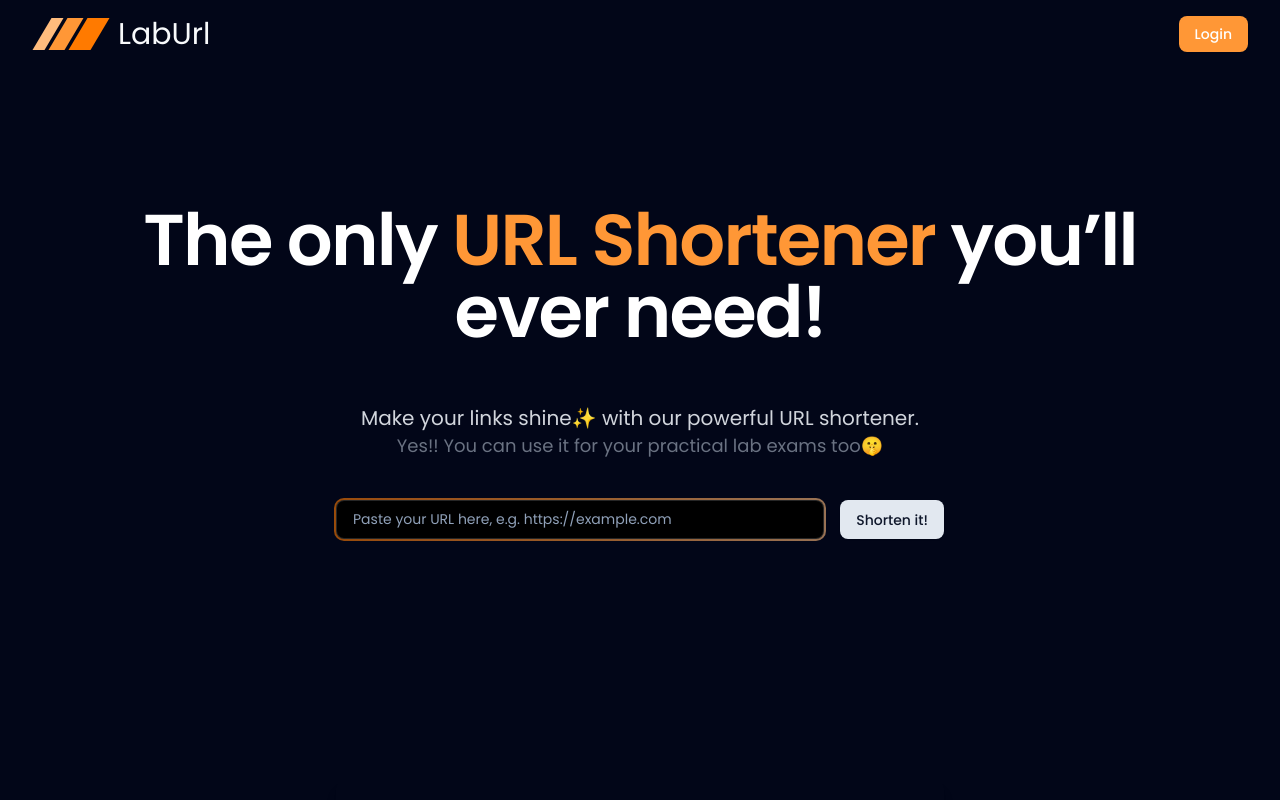
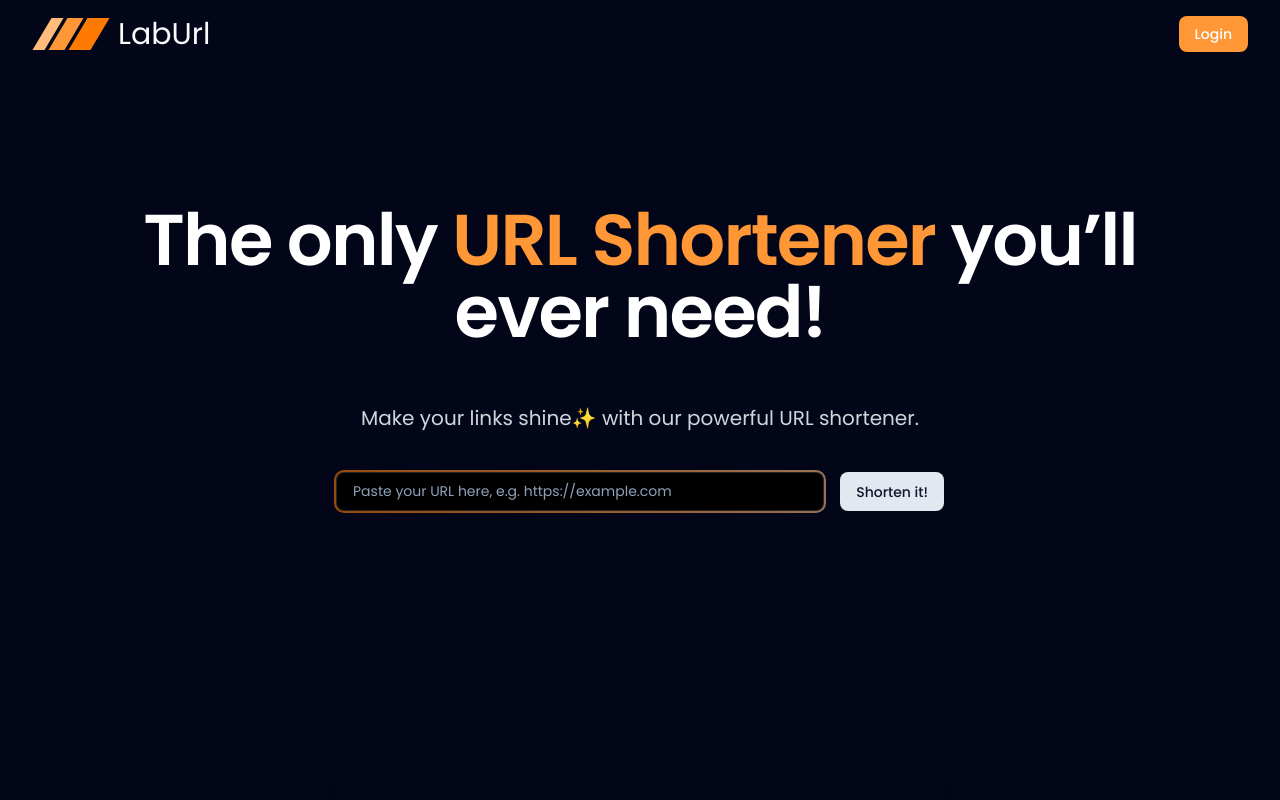
Before and after one commit to ganesh1514/HackTheLabs, a React (Vite) app: page / in a window 1280 px wide. Shown: the top 800 px of the page. Built offline with nearby package versions, Linux system fonts and the light colour scheme; no server answers.

Commit message:
Update LandingPage.jsx

```diff
--- a/src/pages/LandingPage.jsx
+++ b/src/pages/LandingPage.jsx
@@ -78,7 +78,7 @@ const LandingPage = () => {
             Make your links shine✨ with our powerful URL shortener.
           </p>
           <p
-            className="text-sm sm:text-lg
+            className="hidden text-sm sm:text-lg
       text-gray-500 sm:text-center text-pretty max-w-2xl "
           >
             Yes!! You can use it for your practical lab exams too🤫
```
